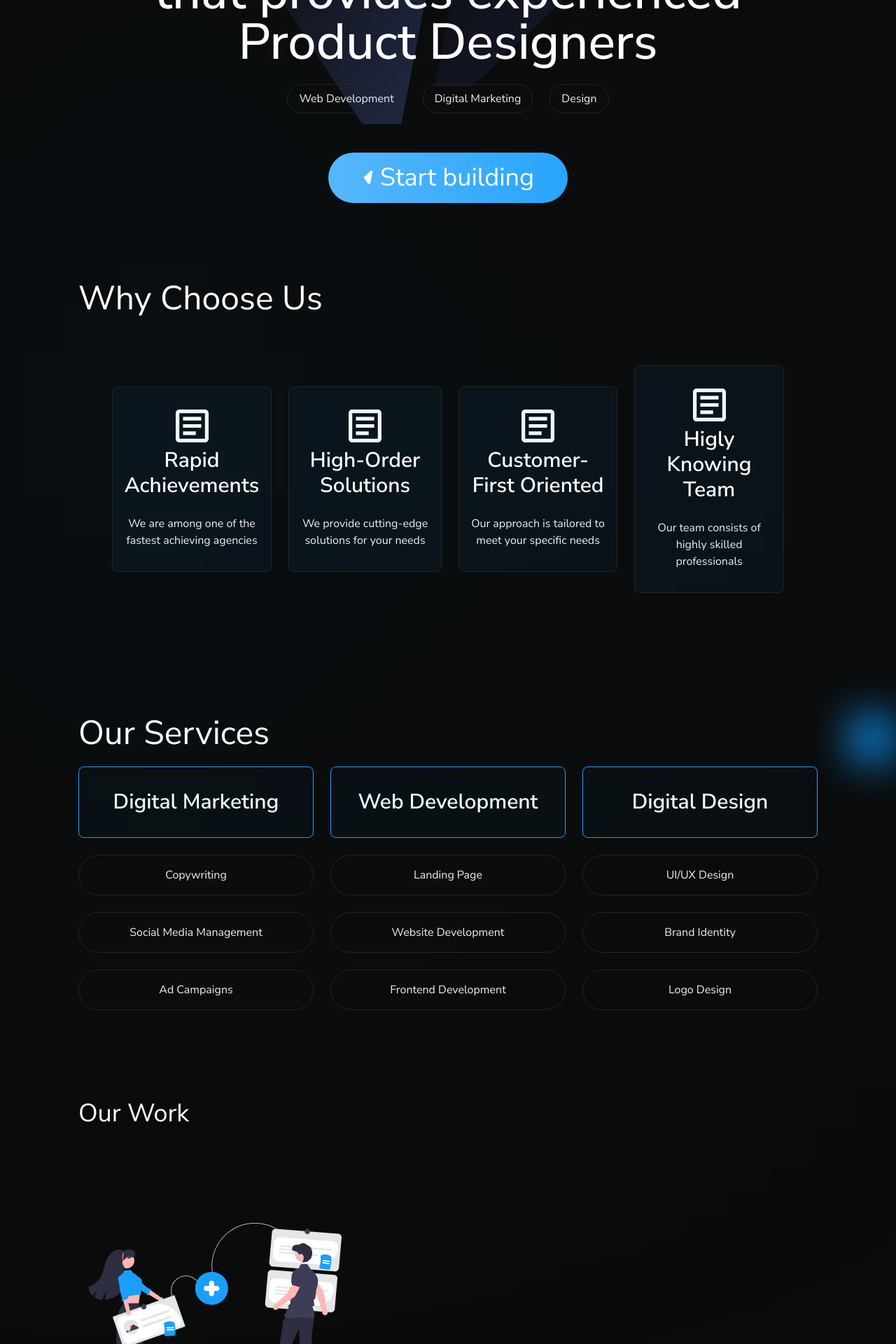
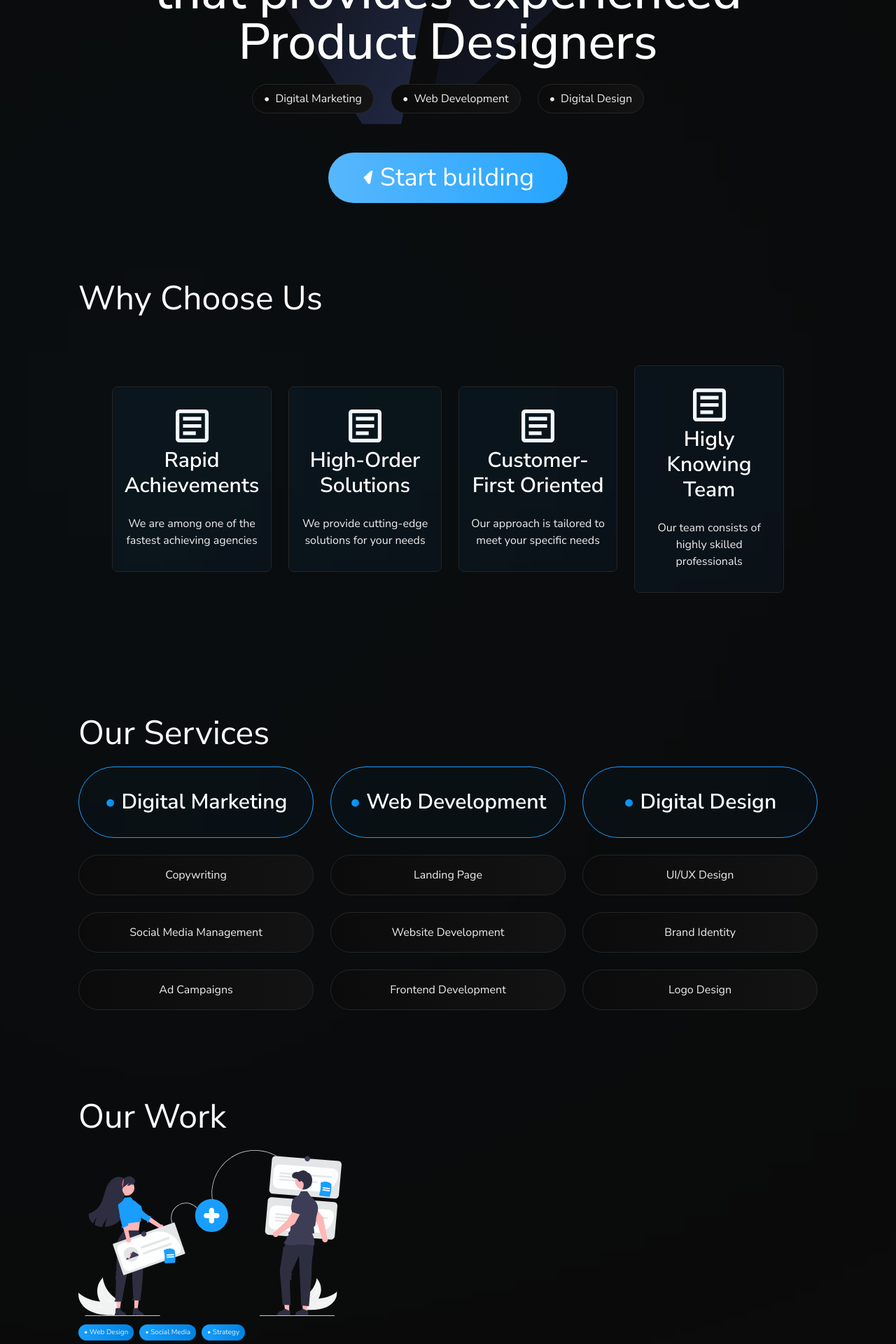
Before and after one commit to zrvnarmarin/BitLyte-Studios-Website, a Next.js app: page / in a window 1280 px wide. Shown: the part 380-2300 px from the top of the page at 70% size. Built offline with nearby package versions, Linux system fonts and the light colour scheme.

Commit message:
home route page more styling

```diff
--- a/app/(home-sections)/HeroSection.tsx
+++ b/app/(home-sections)/HeroSection.tsx
@@ -22,14 +22,17 @@ export default function HeroSection() {
 
       {/* Services */}
       <ul className="relative w-full flex items-center justify-center gap-6 z-30">
-        <li className="w-fit hover:bg-gradient-to-r from-[#0b0b0b] to-[#131313] flex gap-2 items-center justify-center text-base text-[#eeeeee] font-normal z-20 rounded-full border-[0.5px] border-[#252525] px-4 py-2">
-          Web Development
+        <li className="w-fit bg-gradient-to-r from-[#0b0b0b] to-[#131313] flex gap-2 items-center justify-center text-base text-[#eeeeee] font-normal z-20 rounded-full border-[0.5px] border-[#252525] px-4 py-2">
+          <span>&#x2022;</span>
+          <span>Digital Marketing</span>
         </li>
-        <li className="w-fit hover:bg-gradient-to-r from-[#0b0b0b] to-[#131313] flex gap-2 items-center justify-center text-base text-[#eeeeee] font-normal z-20 rounded-full border-[0.5px] border-[#252525] px-4 py-2">
-          Digital Marketing
+        <li className="w-fit bg-gradient-to-r from-[#0b0b0b] to-[#131313] flex gap-2 items-center justify-center text-base text-[#eeeeee] font-normal z-20 rounded-full border-[0.5px] border-[#252525] px-4 py-2">
+          <span>&#x2022;</span>
+          <span>Web Development</span>
         </li>
-        <li className="w-fit hover:bg-gradient-to-r from-[#0b0b0b] to-[#131313] flex gap-2 items-center justify-center text-base text-[#eeeeee] font-normal z-20 rounded-full border-[0.5px] border-[#252525] px-4 py-2">
-          Design
+        <li className="w-fit bg-gradient-to-r from-[#0b0b0b] to-[#131313] flex gap-2 items-center justify-center text-base text-[#eeeeee] font-normal z-20 rounded-full border-[0.5px] border-[#252525] px-4 py-2">
+          <span>&#x2022;</span>
+          <span>Digital Design</span>
         </li>
       </ul>
 
--- a/app/(home-sections)/ProjectsSection.tsx
+++ b/app/(home-sections)/ProjectsSection.tsx
@@ -1,20 +1,19 @@
 import React from "react";
 import Image from "next/image";
-import TestImage from '../../public/images/home/undraw_collaborators_re_hont 1.svg'
-import '../../public/test.css'
-import ArrowRight from '../../public/images/Rectangle 1.svg'
+import TestImage from "../../public/images/home/undraw_collaborators_re_hont 1.svg";
+import "../../public/test.css";
+import ArrowRight from "../../public/images/Rectangle 1.svg";
+import SectionWrapper from "../components/SectionWrapper";
 
 export default function ServicesSection() {
   return (
-    <section className="w-full flex flex-col gap-6 pt-10 sm:pt-12 md:pt-16 lg:pt-28 bg-[#0b0b0b]">
-      <h2 className="px-8 md:px-14 lg:px-24 xl:px-28 2xl:px-32 3xl:px-72 text-4xl text-[#ffffff] ">
-        Our Work
-      </h2>
+    <SectionWrapper>
+      <h2 className="w-full text-5xl text-[#ffffff] z-20">Our Work</h2>
 
       {/* Project cards container */}
-      <div className="w-full flex flex-col gap-24 bg-[#0b0b0b] px-4 md:px-14 lg:px-24 xl:px-28 2xl:px-32 3xl:px-72 py-8 md:py-14 lg:py-24 xl:py-28 2xl:py-32 3xl:py-72">
+      <div className="w-full flex flex-col gap-24 bg-[#0b0b0b] ">
         {/* Project card */}
-        {projects.map(project =>
+        {projects.map((project) => (
           <ProjectCard
             key={project.id}
             id={project.id}
@@ -23,34 +22,96 @@ export default function ServicesSection() {
             serviceCategories={project.serviceCategories}
             imageSrc={project.serviceCategories}
           />
-        )}
+        ))}
       </div>
-    </section>
+
+      <ProjectCardDesktop
+        title="Apartmenify"
+        description="This is the application about apartment rental on the seaside"
+        serviceCategories={["Web Design", "Social Media", "Strategy"]}
+      />
+    </SectionWrapper>
   );
 }
 
-export const ProjectCard = ({ title, description, serviceCategories, imageSrc } : ProjectCardProps) => {
+export const ProjectCard = ({
+  title,
+  description,
+  serviceCategories,
+  imageSrc,
+}: ProjectCardProps) => {
   return (
     <div className="flex flex-col gap-2">
       <Image src={TestImage} alt="project_image" />
       <ul className="flex flex-wrap items-center pt-1 gap-2">
-                {serviceCategories.map(category =>
-                    <li key={category} className="flex items-center bg-gradient-to-r from-[#1A9FFF] to-[#0083E0] text-[10px] text-[#eeeeee] rounded-full px-2 py-1">
+        {serviceCategories.map((category) => (
+          <li
+            key={category}
+            className="flex items-center bg-gradient-to-r from-[#1A9FFF] to-[#0083E0] text-[10px] text-[#eeeeee] rounded-full px-2 py-1"
+          >
             <p>&#8226; {category}</p>
           </li>
-                )}
+        ))}
       </ul>
-            <h3 className="w-full text-[#ffffff] font-semibold text-2xl text-start pt-2">{title}</h3>
+      <h3 className="w-full text-[#ffffff] font-semibold text-2xl text-start pt-2">
+        {title}
+      </h3>
       <p className="text-base text-[#eeeeee] font-normal">{description}</p>
       <div className="w-full flex pt-8">
         <button className="flex items-center justify-center gap-2 py-2 px-6 text-[#ffffff] bg-gradient-to-r from-[#1A9FFF] to-[#0083E0]  rounded-full text-xl">
-                    <Image src={ArrowRight} alt="hero_image"  />
+          <Image src={ArrowRight} alt="hero_image" />
           View project
         </button>
       </div>
     </div>
-    )
-}
+  );
+};
+
+export const ProjectCardDesktop = ({
+  title,
+  description,
+  serviceCategories,
+  imageSrc,
+}: ProjectCardProps) => {
+  return (
+    <div className="relative overflow-hidden flex flex-row gap-2 rounded-lg p-8 border-[0.5px] border-[#252525]">
+
+        {/* Blur background */}
+        <div className="w-96 h-96 absolute right-0 bottom-0 bg-gradient-to-r from-[#1A9FFF] to-[#0083E0] z-10 blur-[830px]"></div>
+
+      <div className="relative w-full overflow-hidden  flex items-center bg-[#ffffff] rounded-lg border-[0.5px] border-[#252525]">
+        <Image
+          src={TestImage}
+          alt="project_image"
+          width={500}
+          height={350}
+          className="w-full"
+        />
+      </div>
+
+      <div className="w-full">
+        <h3 className="w-full text-4xl text-center font-bold text-[#ffffff]">
+          {title}
+        </h3>
+        {/* <ul className="flex flex-wrap items-center pt-1 gap-2">
+          {serviceCategories.map((category) => (
+            <li
+              key={category}
+              className="flex items-center bg-gradient-to-r from-[#1A9FFF] to-[#0083E0] text-[10px] text-[#eeeeee] rounded-full px-2 py-1"
+            >
+              <p>&#8226; {category}</p>
+            </li>
+          ))}
+        </ul> */}
+        <p className="text-base text-[#eeeeee] font-normal">Our client, MYSO, or Million Yield Structuring Opportunities, is a Web3 finance platform changing the game with DeFi. They deliver innovative decentralized web apps with an unparalleled user experience, security, and impact potential.</p>
+        <button className="flex items-center justify-center gap-2 py-2 px-6 text-[#ffffff] bg-gradient-to-r from-[#1A9FFF] to-[#0083E0]  rounded-full text-xl">
+          <Image src={ArrowRight} alt="hero_image" />
+          View project
+        </button>
+      </div>
+    </div>
+  );
+};
 
 export type ProjectCardProps = {
   id: number;
@@ -58,21 +119,22 @@ export type ProjectCardProps = {
   description: string;
   serviceCategories: string[];
   imageSrc: any;
-}
+};
 
 export const projects = [
   {
     id: 1,
-        title: 'Apartmenify',
-        description: 'Apartmenify is our biggest apartment management tool app to this date',
-        serviceCategories: ['Web Design', 'Social Media', 'Strategy'],
-        imageSrc: TestImage
+    title: "Apartmenify",
+    description:
+      "Apartmenify is our biggest apartment management tool app to this date",
+    serviceCategories: ["Web Design", "Social Media", "Strategy"],
+    imageSrc: TestImage,
   },
   {
     id: 1,
-        title: 'Foodify',
-        description: 'Foodify is our biggest apartment food tool app to this date',
-        serviceCategories: ['Web Design', 'Social Media', 'Strategy'],
-        imageSrc: TestImage
-    }
-]
+    title: "Foodify",
+    description: "Foodify is our biggest apartment food tool app to this date",
+    serviceCategories: ["Web Design", "Social Media", "Strategy"],
+    imageSrc: TestImage,
+  },
+];
--- a/app/(home-sections)/ServicesSection.tsx
+++ b/app/(home-sections)/ServicesSection.tsx
@@ -16,19 +16,19 @@ export default function ServicesSection() {
       <h2 className="w-full text-5xl text-[#ffffff]">Our Services</h2>
 
       {/* Blur background */}
-      <div className="w-16 h-16 absolute right-0 bottom-o bg-gradient-to-r from-[#1A9FFF] to-[#0083E0] z-10 blur-[30px]"></div>
+      {/* <div className="w-16 h-16 absolute top-0 bg-gradient-to-r from-[#1A9FFF] to-[#0083E0] z-10 blur-[30px]"></div> */}
 
       <div className="w-full flex flex-row items-center gap-6">
         {facilityCardData.map((service) => (
-          <div className="w-full flex flex-col gap-6">
+          <div key={service.id} className="w-full flex flex-col gap-6">
             <div
-              key={service.id}
-              className={`overflow-hidden relative w-full flex flex-col items-center justify-center rounded-lg p-4 py-8 cursor-pointer bg-[#0b0b0b] border-[0.5px] border-[#1A9FFF]`}
+              className={`overflow-hidden relative w-full flex flex-col items-center justify-center rounded-full p-4 py-8 cursor-pointer bg-[#0b0b0b] border-[0.5px] border-[#1A9FFF]`}
             >
               {/* Blur background */}
               <div className="w-72 h-72 absolute inset-0 bg-gradient-to-r from-[#1A9FFF] to-[#0083E0] z-10 blur-[930px]"></div>
               <div className="flex flex-row items-center justify-center gap-1">
-                <h3 className="text-[#ffffff] font-semibold text-3xl z-20text-center">
+                <h3 className="flex items-center gap-2 text-[#ffffff] font-semibold text-3xl z-20 text-center">
+                  <span className="custom-text">&#x2022;</span>
                   {service.title}
                 </h3>
               </div>
@@ -36,9 +36,14 @@ export default function ServicesSection() {
 
             {/* Category services */}
             {service.services.map((s) => (
-              <Link href={`/services/${s}`} key={s} className="flex flex-col gap-6">
-                <p className="hover:bg-gradient-to-r from-[#0b0b0b] to-[#131313] flex gap-2 items-center justify-center w-full text-base text-[#eeeeee] font-normal z-20 rounded-full border-[0.5px] border-[#252525] px-8 py-4">
+              <Link
+                href={`/services/${s}`}
+                key={s}
+                className="flex flex-col gap-6"
+              >
+                <p className="bg-gradient-to-r from-[#0b0b0b] to-[#131313] flex gap-2 items-center justify-center w-full text-base text-[#eeeeee] font-normal z-20 rounded-full border-[0.5px] border-[#252525] px-8 py-4">
                   {s}
+                  {/* <RightArrow /> */}
                 </p>
               </Link>
             ))}
@@ -141,3 +146,32 @@ export const facilityCardData: ServiceCardType[] = [
     services: ["UI/UX Design", "Brand Identity", "Logo Design"],
   },
 ];
+
+const RightArrow = ({ strokeWidth = 0.5, color = '#ffffff' }) => (
+  <svg
+    width="20px"
+    height="20px"
+    viewBox="0 -6.5 38 38"
+    xmlns="http://www.w3.org/2000/svg"
+    fill={color}
+    transform="rotate(0)"
+  >
+    <title>right-arrow</title>
+    <desc>Created with Sketch.</desc>
+    <g id="icons" stroke="none" strokeWidth={strokeWidth} fill="none" fillRule="evenodd">
+      <g
+        id="ui-gambling-website-lined-icnos-casinoshunter"
+        transform="translate(-1511.000000, -158.000000)"
+        fill={color}
+        fillRule="nonzero"
+      >
+        <g id="1" transform="translate(1350.000000, 120.000000)">
+          <path
+            d="M187.812138,38.5802109 L198.325224,49.0042713 L198.41312,49.0858421 C198.764883,49.4346574 198.96954,49.8946897 199,50.4382227 L198.998248,50.6209428 C198.97273,51.0514917 198.80819,51.4628128 198.48394,51.8313977 L198.36126,51.9580208 L187.812138,62.4197891 C187.031988,63.1934036 185.770571,63.1934036 184.990421,62.4197891 C184.205605,61.6415481 184.205605,60.3762573 184.990358,59.5980789 L192.274264,52.3739093 L162.99947,52.3746291 C161.897068,52.3746291 161,51.4850764 161,50.3835318 C161,49.2819872 161.897068,48.3924345 162.999445,48.3924345 L192.039203,48.3917152 L184.990421,41.4019837 C184.205605,40.6237427 184.205605,39.3584519 184.990421,38.5802109 C185.770571,37.8065964 187.031988,37.8065964 187.812138,38.5802109 Z"
+            id="right-arrow"
+          />
+        </g>
+      </g>
+    </g>
+  </svg>
+);
--- a/app/services/page.tsx
+++ b/app/services/page.tsx
@@ -1,6 +1,6 @@
 import HeroSection from "./(services-sections)/HeroSection";
-import ServiceCategoriesSection from './(services-sections)/ServiceCategoriesSection'
-import OurProcessessSection from './(services-sections)/OurProcessessSection'
+import ServiceCategoriesSection from "./(services-sections)/ServiceCategoriesSection";
+import OurProcessessSection from "./(services-sections)/OurProcessessSection";
 import CTASection from "./(services-sections)/CTASections";
 import TestimonialsSection from "../components/TestimonialsSection";
 
```
Lines whose indentation alone changed are shown as unchanged.
